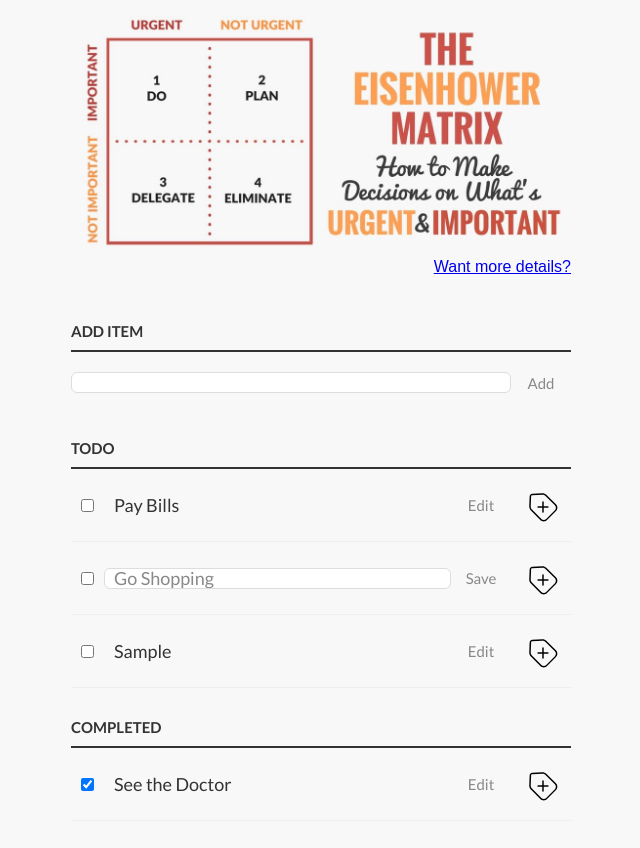
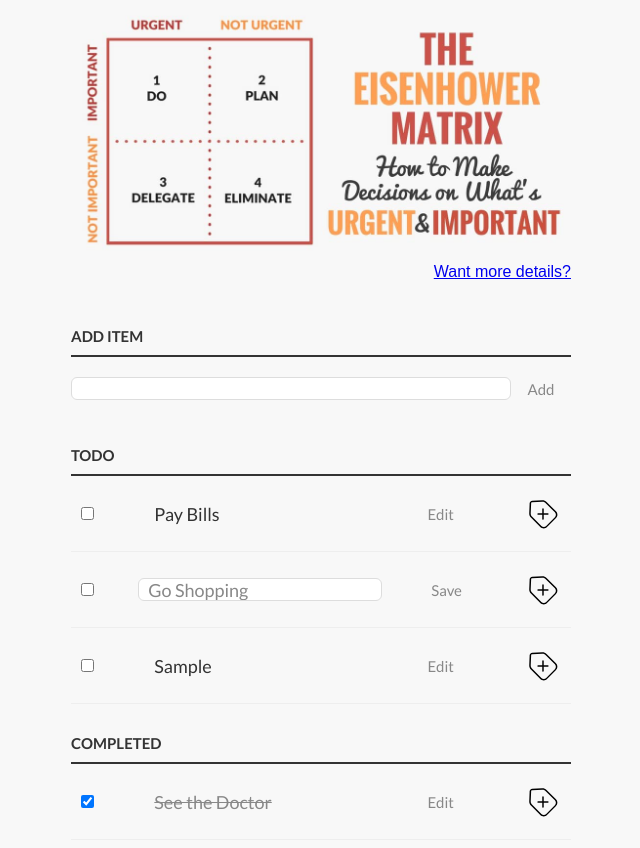
Before and after one commit to Nickolay-Dudaryk/clean-code-s1e1, a plain HTML site: page index.html in a window 1280 px wide. Both pictures are taken after typing "Sample" into the empty fields and a click on the button "Add". Shown: the whole page, without its empty margins (319-959 px from the left). Drawn offline with Linux system fonts and the light colour scheme.

Commit message:
refactor: ES6 syntax

```diff
--- a/app.js
+++ /dev/null
@@ -1,195 +0,0 @@
-//Document is the DOM can be accessed in the console with document.window.
-// Tree is from the top, html, body, p etc.
-
-//Problem: User interaction does not provide the correct results.
-//Solution: Add interactivity so the user can manage daily tasks.
-//Break things down into smaller steps and take each step at a time.
-
-
-// Event handling, user interaction is what starts the code execution.
-
-var taskInput=document.getElementById("new-task");//Add a new task.
-var addButton=document.getElementsByTagName("button")[0];//first button
-var incompleteTaskHolder=document.getElementById("incompleteTasks");//ul of #incompleteTasks
-var completedTasksHolder=document.getElementById("completed-tasks");//completed-tasks
-
-
-//New task list item
-var createNewTaskElement=function(taskString){
-
-    var listItem=document.createElement("li");
-
-    //input (checkbox)
-    var checkBox=document.createElement("input");//checkbx
-    //label
-    var label=document.createElement("label");//label
-    //input (text)
-    var editInput=document.createElement("input");//text
-    //button.edit
-    var editButton=document.createElement("button");//edit button
-
-    //button.delete
-    var deleteButton=document.createElement("button");//delete button
-    var deleteButtonImg=document.createElement("img");//delete button image
-
-    label.innerText=taskString;
-    label.className='task';
-
-    //Each elements, needs appending
-    checkBox.type="checkbox";
-    editInput.type="text";
-    editInput.className="task";
-
-    editButton.innerText="Edit"; //innerText encodes special characters, HTML does not.
-    editButton.className="edit";
-
-    deleteButton.className="delete";
-    deleteButtonImg.src='./remove.svg';
-    deleteButton.appendChild(deleteButtonImg);
-
-
-    //and appending.
-    listItem.appendChild(checkBox);
-    listItem.appendChild(label);
-    listItem.appendChild(editInput);
-    listItem.appendChild(editButton);
-    listItem.appendChild(deleteButton);
-    return listItem;
-}
-
-
-
-var addTask=function(){
-    console.log("Add Task...");
-    //Create a new list item with the text from the #new-task:
-    if (!taskInput.value) return;
-    var listItem=createNewTaskElement(taskInput.value);
-
-    //Append listItem to incompleteTaskHolder
-    incompleteTaskHolder.appendChild(listItem);
-    bindTaskEvents(listItem, taskCompleted);
-
-    taskInput.value="";
-
-}
-
-//Edit an existing task.
-
-var editTask=function(){
-    console.log("Edit Task...");
-    console.log("Change 'edit' to 'save'");
-
-
-    var listItem=this.parentNode;
-
-    var editInput=listItem.querySelector('input[type=text]');
-    var label=listItem.querySelector("label");
-    var editBtn=listItem.querySelector(".edit");
-    var containsClass=listItem.classList.contains("editMode");
-    //If class of the parent is .editmode
-    if(containsClass){
-
-        //switch to .editmode
-        //label becomes the inputs value.
-        label.innerText=editInput.value;
-        editBtn.innerText="Edit";
-    }else{
-        editInput.value=label.innerText;
-        editBtn.innerText="Save";
-    }
-
-    //toggle .editmode on the parent.
-    listItem.classList.toggle("editMode");
-};
-
-
-//Delete task.
-var deleteTask=function(){
-    console.log("Delete Task...");
-
-    var listItem=this.parentNode;
-    var ul=listItem.parentNode;
-    //Remove the parent list item from the ul.
-    ul.removeChild(listItem);
-
-}
-
-
-//Mark task completed
-var taskCompleted=function(){
-    console.log("Complete Task...");
-
-    //Append the task list item to the #completed-tasks
-    var listItem=this.parentNode;
-    completedTasksHolder.appendChild(listItem);
-    bindTaskEvents(listItem, taskIncomplete);
-
-}
-
-
-var taskIncomplete=function(){
-    console.log("Incomplete Task...");
-//Mark task as incomplete.
-    //When the checkbox is unchecked
-    //Append the task list item to the #incompleteTasks.
-    var listItem=this.parentNode;
-    incompleteTaskHolder.appendChild(listItem);
-    bindTaskEvents(listItem,taskCompleted);
-}
-
-
-
-var ajaxRequest=function(){
-    console.log("AJAX Request");
-}
-
-//The glue to hold it all together.
-
-
-//Set the click handler to the addTask function.
-addButton.onclick=addTask;
-addButton.addEventListener("click",addTask);
-addButton.addEventListener("click",ajaxRequest);
-
-
-var bindTaskEvents=function(taskListItem,checkBoxEventHandler){
-    console.log("bind list item events");
-//select ListItems children
-    var checkBox=taskListItem.querySelector("input[type=checkbox]");
-    var editButton=taskListItem.querySelector("button.edit");
-    var deleteButton=taskListItem.querySelector("button.delete");
-
-
-    //Bind editTask to edit button.
-    editButton.onclick=editTask;
-    //Bind deleteTask to delete button.
-    deleteButton.onclick=deleteTask;
-    //Bind taskCompleted to checkBoxEventHandler.
-    checkBox.onchange=checkBoxEventHandler;
-}
-
-//cycle over incompleteTaskHolder ul list items
-//for each list item
-for (var i=0; i<incompleteTaskHolder.children.length;i++){
-
-    //bind events to list items chldren(tasksCompleted)
-    bindTaskEvents(incompleteTaskHolder.children[i],taskCompleted);
-}
-
-
-
-
-//cycle over completedTasksHolder ul list items
-for (var i=0; i<completedTasksHolder.children.length;i++){
-    //bind events to list items chldren(tasksIncompleted)
-    bindTaskEvents(completedTasksHolder.children[i],taskIncomplete);
-}
-
-
-
-
-// Issues with usability don't get seen until they are in front of a human tester.
-
-//prevent creation of empty tasks.
-
-//Change edit to save when you are in edit mode.
--- a/index.html
+++ b/index.html
@@ -1,19 +1,64 @@
+<!DOCTYPE html>
 <html>
-<HEAD><title>Todo App</title>
-<link href='https://fonts.googleapis.com/css?family=Lato:300,400,700' rel='stylesheet' type='text/css'>
-<link rel="stylesheet" href="style.css" type="text/css" MEDIA="screen" charset="utf-8">
-</HEAD>
-<body>
-<div class="aaa"><img src="./eisenhower-matrix.jpg"><a class='more_inf' href="https://goal-life.com/page/method/matrix-eisenhower">Want more details&quest;</a></div>
-<div class="centered-main-page-element"><p id='topSectionForAddingElementToList'><label for="new-task">Add Item</label><div class="task-row-wrapper"><input id='new-task'class="task" type="text"><button>Add</button></div>
-</p><h3>Todo</h3>
-<ul id='incompleteTasks'>
-<li><input type='checkbox'><label class="task">Pay Bills</label><input type="text"><button class="edit">Edit</button><button class="delete"><img src="./remove.svg"></button></li>
-<li class="editMode"><input type="checkbox"><label class="task">Go Shopping</label><input type="text" value="Go Shopping" class="task"><button class='edit'>Save</button><button class="delete"><img src="./remove.svg"></button></li>
-</ul><h3>Completed</h3><ul id="completed-tasks"><li><input type="checkbox" checked><label class="task">See the Doctor</label><input type="text" class="task"><button class="edit">Edit</button><button class="delete"><img src="./remove.svg"></button>
-</li>
-</ul>
-</div>
-<script type="text/javascript" SRC="app.js"></script>
-</body>
+  <head>
+    <title>Todo App</title>
+    <link href="https://fonts.googleapis.com/css?family=Lato:300,400,700" rel="stylesheet">
+    <link rel="stylesheet" href="style.css" media="screen" charset="utf-8">
+  </head>
+  <body class="page">
+    <header class="eisenhower-matrix">
+      <img class="eisenhower-matrix__img" src="./assets/images/eisenhower-matrix.jpg" alt="The Eisenhower Matrix">
+      <a class="eisenhower-matrix__link" href="https://goal-life.com/page/method/matrix-eisenhower">
+        Want more details?
+      </a>
+    </header>
+    <main class="wrapper">
+      <section class="new-task__wrapper">
+        <h3 class="heading">Add Item</h3>
+        <div class="new-task">
+          <input class="new-task__name" type="text">
+          <button class="btn btn-add">Add</button>
+        </div>
+      </section>
+      <section>
+        <h3 class="heading">Todo</h3>
+        <ul class="task-list task-list_incomplete">
+          <li class="task-list__item">
+            <input class="task-list__item__checkbox" type="checkbox">
+            <label class="task-list__item__name task-list__item__name_label">Pay Bills</label>
+            <input class="task-list__item__name task-list__item__name_input" type="text">
+            <button class="btn btn-edit">Edit</button>
+            <button class="btn btn-delete">
+              <img class="btn-delete__img" src="./assets/images/remove.svg" alt="remove">
+            </button>
+          </li>
+          <li class="task-list__item edit-mode">
+            <input class="task-list__item__checkbox" type="checkbox">
+            <label class="task-list__item__name task-list__item__name_label">Go Shopping</label>
+            <input class="task-list__item__name task-list__item__name_input" type="text" value="Go Shopping">
+            <button class="btn btn-edit">Save</button>
+            <button class="btn btn-delete">
+              <img class="btn-delete__img" src="./assets/images/remove.svg" alt="">
+            </button>
+          </li>
+        </ul>
+      </section>
+      <section>
+        <h3 class="heading">Completed</h3>
+        <ul class="task-list task-list_complete">
+          <li class="task-list__item">
+            <input class="task-list__item__checkbox" type="checkbox" checked>
+            <label class="task-list__item__name task-list__item__name_label">See the Doctor</label>
+            <input class="task-list__item__name task-list__item__name_input" type="text" >
+            <button class="btn btn-edit">Edit</button>
+            <button class="btn btn-delete">
+              <img class="btn-delete__img" src="./assets/images/remove.svg" alt="remove">
+            </button>
+          </li>
+        </ul>
+      </section>
+    </main>
+
+    <script src="script.js"></script>
+  </body>
 </html>
--- /dev/null
+++ b/script.js
@@ -0,0 +1,126 @@
+const taskInput = document.querySelector(".new-task__name");
+const addButton = document.querySelector(".btn-add");
+const incompleteTaskHolder = document.querySelector(".task-list_incomplete");
+const completedTasksHolder = document.querySelector(".task-list_complete");
+
+
+const createNewTaskElement = (taskString) => {
+  const listItem = document.createElement("li");
+
+  const checkBox = document.createElement("input");
+  const label = document.createElement("label");
+
+  const editInput = document.createElement("input");
+  const editButton = document.createElement("button");
+
+  const deleteButton = document.createElement("button");
+  const deleteButtonImg = document.createElement("img");
+
+  listItem.className = "task-list__item";
+
+  label.innerText = taskString;
+  label.className = "task-list__item__name task-list__item__name_label";
+
+  checkBox.type = "checkbox";
+  checkBox.className = "task-list__item__checkbox";
+  editInput.type = "text";
+  editInput.className = "task-list__item__name task-list__item__name_input";
+
+  editButton.innerText = "Edit";
+  editButton.className = "btn btn-edit";
+
+  deleteButton.className = "btn btn-delete";
+  deleteButtonImg.className = "btn-delete__img";
+  deleteButtonImg.src = './assets/images/remove.svg';
+  deleteButton.appendChild(deleteButtonImg);
+
+  listItem.appendChild(checkBox);
+  listItem.appendChild(label);
+  listItem.appendChild(editInput);
+  listItem.appendChild(editButton);
+  listItem.appendChild(deleteButton);
+
+  return listItem;
+};
+
+
+const addTask = () => {
+  if (!taskInput.value) return;
+
+  const listItem = createNewTaskElement(taskInput.value);
+
+  incompleteTaskHolder.appendChild(listItem);
+  bindTaskEvents(listItem, taskCompleted);
+
+  taskInput.value = "";
+};
+
+
+function editTask() {
+  const listItem = this.parentNode;
+
+  const editInput = listItem.querySelector('input[type=text]');
+  const label = listItem.querySelector("label");
+  const editBtn = listItem.querySelector(".btn-edit");
+  const containsClass = listItem.classList.contains("edit-mode");
+
+  if (containsClass){
+    label.innerText = editInput.value;
+    editBtn.innerText = "Edit";
+  } else {
+    editInput.value = label.innerText;
+    editBtn.innerText = "Save";
+  }
+
+  listItem.classList.toggle("edit-mode");
+};
+
+
+function deleteTask() {
+  const listItem = this.parentNode;
+  const ul = listItem.parentNode;
+  ul.removeChild(listItem);
+};
+
+
+function taskCompleted() {
+  const listItem = this.parentNode;
+  completedTasksHolder.appendChild(listItem);
+  bindTaskEvents(listItem, taskIncomplete);
+};
+
+
+function taskIncomplete() {
+  const listItem = this.parentNode;
+  incompleteTaskHolder.appendChild(listItem);
+  bindTaskEvents(listItem, taskCompleted);
+};
+
+
+const ajaxRequest = () => console.log("AJAX Request");
+
+
+addButton.addEventListener("click", () => {
+  addTask();
+  ajaxRequest();
+});
+
+
+const bindTaskEvents = (taskListItem, checkBoxEventHandler) => {
+  const checkBox = taskListItem.querySelector(".task-list__item__checkbox");
+  const editButton = taskListItem.querySelector(".btn-edit");
+  const deleteButton = taskListItem.querySelector(".btn-delete");
+
+  editButton.onclick = editTask;
+  deleteButton.onclick = deleteTask;
+  checkBox.onchange = checkBoxEventHandler;
+};
+
+
+for (let i = 0; i < incompleteTaskHolder.children.length; i++) {
+  bindTaskEvents(incompleteTaskHolder.children[i], taskCompleted);
+};
+
+for (let i = 0; i < completedTasksHolder.children.length; i++) {
+  bindTaskEvents(completedTasksHolder.children[i], taskIncomplete);
+};
--- a/style.css
+++ b/style.css
@@ -1,64 +1,75 @@
 /* Basic Style */
-body {
+.page {
   background-color: #f8f8f8;
   color: #333;
-    font-family: Lato, sans-serif;
+  font-family: "Lato", sans-serif;
 }
-.aaa {
+
+.eisenhower-matrix {
   width: 500px;
   margin: 0 auto;
   display: block;
   text-align: right;
 }
-.aaa img {
+
+.eisenhower-matrix__img {
   width: 100%;
 }
-.aaa .more_inf {
+
+.eisenhower-matrix__link {
   font-family: fantasy, cursive;
 }
 
-@media (max-width:768px) {
-.aaa { text-align: center;
+@media (max-width: 768px) {
+  .eisenhower-matrix {
+    text-align: center;
   }
 }
-.centered-main-page-element {
+
+.wrapper {
   display: block;
   width: 500px;
   margin: 0 auto 0;
 }
-.task {
+
+.new-task__name {
   width: 56%;
   display: inline-block;
-    flex-grow: 1
+  flex-grow: 1;
+  outline: none;
 }
-.task-row-wrapper {
+
+.new-task__wrapper {
+  margin-top: 16px;
+}
+
+.new-task {
   display: flex;
+  margin: 20px 0 16px;
 }
-ul {
-    margin:0;
-    padding: 0px;
+
+.task-list {
+  margin: 0;
+  padding: 0;
 }
-li, h3 {
-    list-style:none;
-}
-input,button{
-    outline:none;
-}
-button {
+
+.btn {
   background: none;
+  outline: none;
   border: 0px;
   color: #888;
   font-size: 15px;
   width: 60px;
-    font-family: Lato, sans-serif;
+  font-family: "Lato", sans-serif;
   cursor: pointer;
 }
-button:hover {
-    color: #3a3A3a;
+
+.btn:hover {
+  color: #3a3a3a;
 }
+
 /* Heading */
-h3,
-label[for='new-task'] {
+.heading {
   color: #333;
   font-weight: 700;
   font-size: 15px;
@@ -67,88 +78,97 @@ label[for='new-task'] {
   margin: 0;
   text-transform: uppercase;
 }
-input[type="text"] {
+
+.new-task__name,
+.task-list__item__name_input {
   margin: 0;
   font-size: 18px;
   line-height: 18px;
   height: 21px;
   padding: 0 9px;
-    border: 1px solid #dDd;
-    background: #FFF;
+  border: 1px solid #ddd;
+  background: #fff;
   border-radius: 6px;
   font-family: Lato, sans-serif;
   color: #888;
 }
-input[type="text"]:focus {
+
+.new-task__name:focus,
+.task-list__item__name_input:focus {
   color: #333;
 }
 
   /* New Task */
-label[for='new-task'] {
-    display: block;
-    margin: 0 0 20px;
-}
-input#new-task {
+.new-task__name {
   width: 318px;
 }
-p > button:hover {
-    color: #0FC57C;
+
+.btn-add:hover {
+  color: #0fc57c;
 }
 
 /* Task list */
-li {
+.task-list__item {
   overflow: hidden;
   padding: 20px 0;
   border-bottom: 1px solid #eee;
-
   display: flex;
   justify-content: space-between;
   align-items: center;
+  list-style: none;
 }
-li > * {
+
+.task-list__item > * {
   vertical-align: middle;
 }
 
-li > input[type="checkbox"] {
+.task-list__item__checkbox {
   margin: 0 10px;
+  outline: none;
 }
-li > label {
+
+.task-list__item__name_label {
   padding-left: 10px;
   box-sizing: border-box;
   font-size: 18px;
   width: 226px;
 }
-li >    input[type="text"] {
-    width: 226px
+
+.task-list__item__name_input {
+  width: 226px;
+  outline: none;
 }
-li > button.delete:hover {
-    color: #CF2323;
+
+.btn-delete:hover {
+  color: #cf2323;
 }
-button.delete img {
+
+.btn-delete__img {
   height: 2em;
   transform: rotateZ(45deg);
   transition: transform 200ms ease-in;
 }
-button.delete img:hover {
+
+.btn-delete__img:hover {
   transform: rotateZ(0);
 }
 
 /* Completed */
-ul#completed-tasks label {
-    text-decoration: line-through
+.task-list_complete .task-list__item__name_label {
+  text-decoration: line-through;
   color: #888;
 }
 
 /* Edit Task */
-ul li input[type=text] {
-    display:none
+.task-list__item__name_input {
+  display: none;
 }
 
-ul li.editMode input[type=text] {
-    display:inline-block;
-    width:224px
+.edit-mode .task-list__item__name_input {
+  display: inline-block;
+  width: 224px;
 }
 
-ul li.editMode label {
-    display:none;
+.edit-mode .task-list__item__name_label {
+  display: none;
 }
```
Also changed, not shown: assets/images/eisenhower-matrix.jpg (renamed from eisenhower-matrix.jpg), assets/images/remove.svg (renamed from remove.svg). Lines whose indentation alone changed are shown as unchanged.
